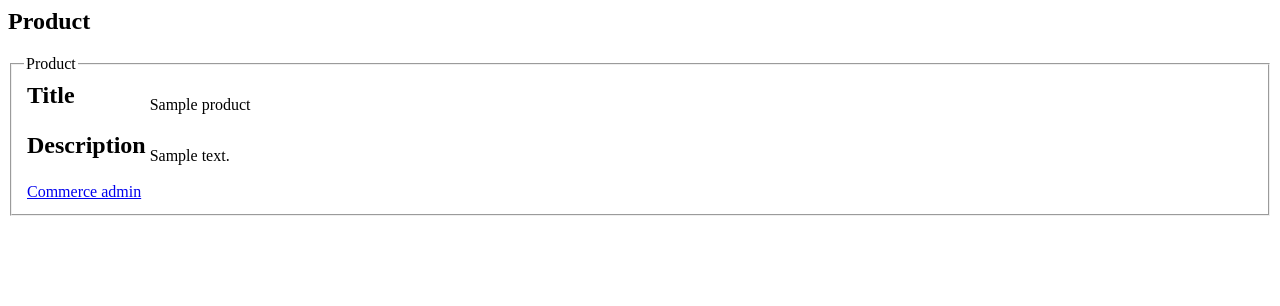
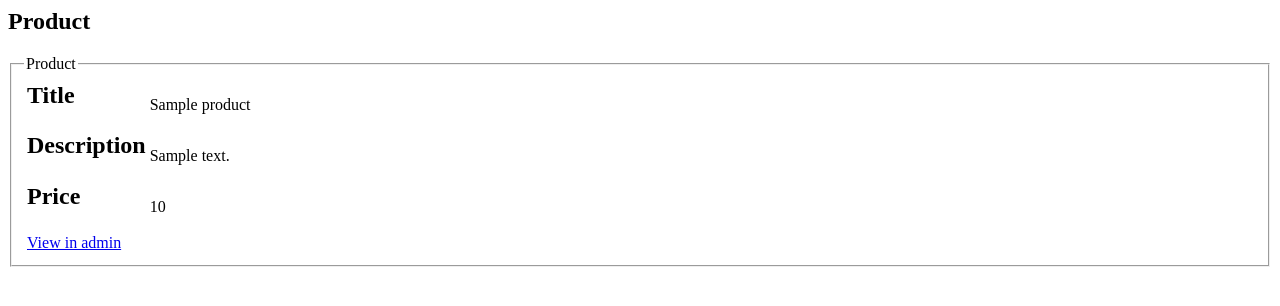
Before and after one commit to bobslee/wagtailcommerce, a Django app: template templates/commerce_wagtail/edit_handlers/product.html in a window 1280 px wide. Shown: the top 306 px of the page. Run offline with Django 3.2, Linux system fonts and the light colour scheme; the template is opened without the code that fills it: most values are stand-ins (such as "Sample title", 1, 10 or a date in 2020).

Commit message:
Small (textual) changes in migrations and button text.

```diff
--- a/templates/commerce_wagtail/edit_handlers/product.html
+++ b/templates/commerce_wagtail/edit_handlers/product.html
@@ -14,10 +14,13 @@
         <tr>
           <td class="title"><h2>Description</h2></td><td>{{ product.description }}</td>
         </tr>
+        <tr>
+          <td class="title"><h2>Price</h2></td><td>{{ product.price }}</td>
+        </tr>
         {# {% if perms.commerce_wagtail.can_change_product and admin_url %} #}
         <tr>
           <td colspan="2">
-            <a class="button icon icon-arrow-right icon-larger" href="{{ admin_url }}">Commerce admin</a>
+            <a class="button icon icon-arrow-right icon-larger" href="{{ admin_url }}">View in admin</a>
           </td>
         </tr>
         {# {% endif %} #}
```
Also changed, not shown: migrations/0001_initial.py, migrations/0002_initial_data.py.
